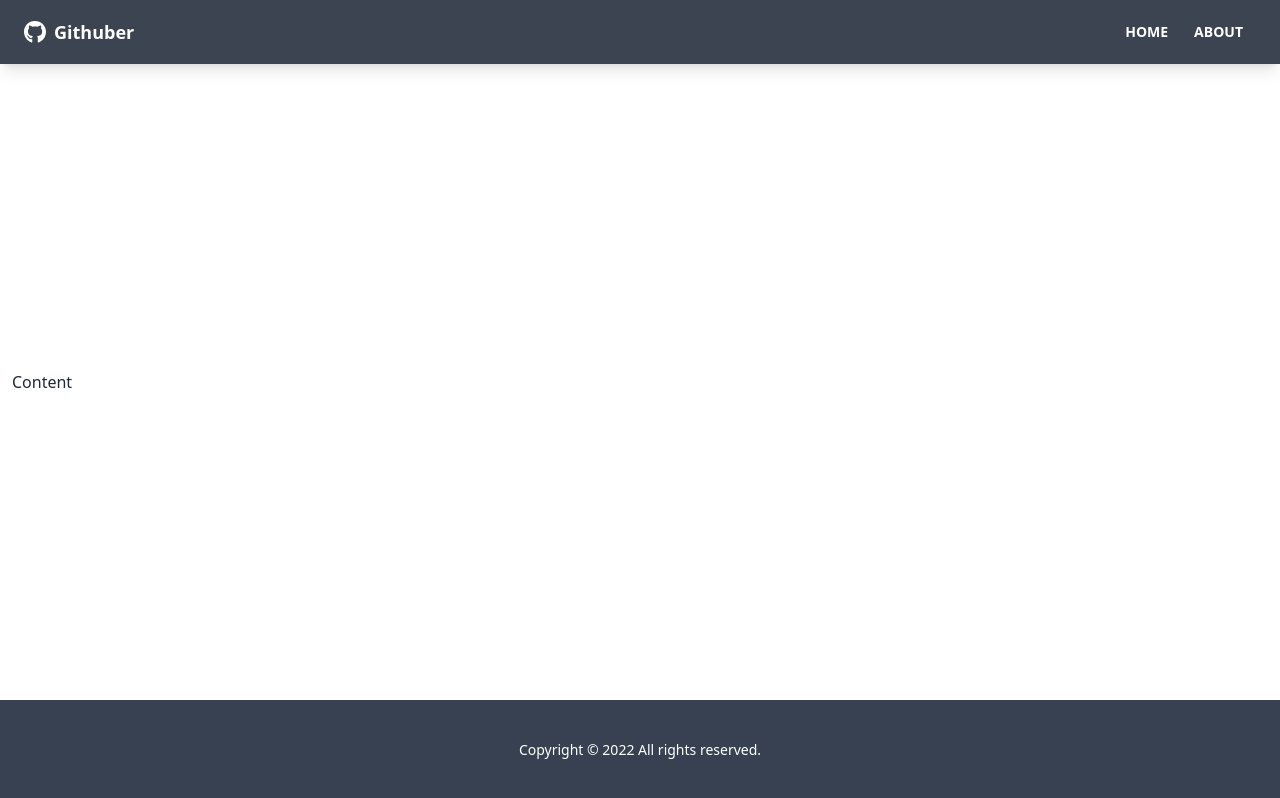
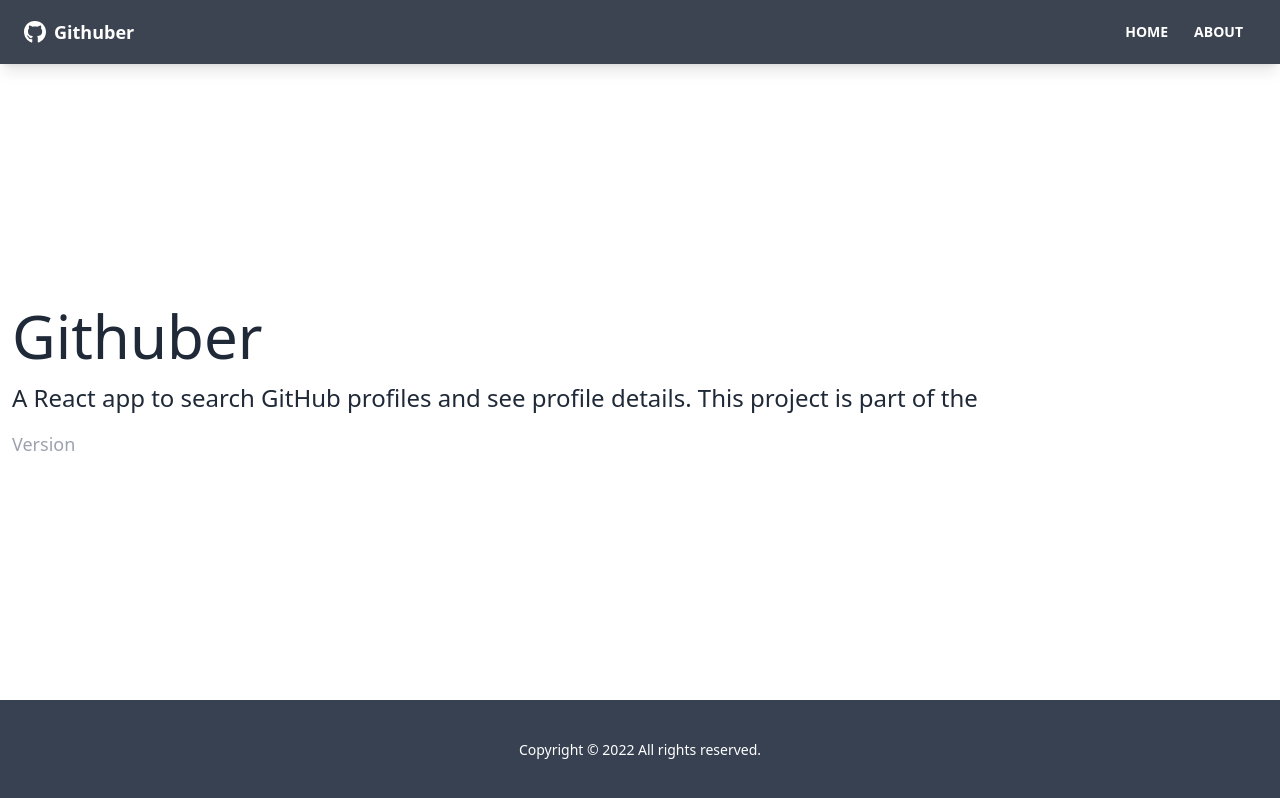
Before and after one commit to yenilikci/githuber, a React (Create React App) app: page /about in a window 1280 px wide. Built offline with nearby package versions, Linux system fonts and the light colour scheme.

Commit message:
pages&routes

```diff
--- a/src/App.js
+++ b/src/App.js
@@ -1,13 +1,24 @@
-import {BrowserRouter as Router} from 'react-router-dom'
+import {BrowserRouter as Router, Route, Routes} from 'react-router-dom'
 import Navbar from './components/layout/Navbar'
 import Footer from './components/layout/Footer'
+
+import Home from "./pages/Home";
+import About from "./pages/About";
+import NotFound from "./pages/NotFound";
 
 function App() {
     return (
         <Router>
             <div className="flex flex-col justify-between h-screen">
                 <Navbar />
-                <main className="container mx-auto px-3 pb-12">Content</main>
+                <main className="container mx-auto px-3 pb-12">
+                    <Routes>
+                        <Route path="/" element={<Home />} />
+                        <Route path="/about" element={<About />} />
+                        <Route path="/notfound" element={<NotFound />} />
+                        <Route path="/*" element={<NotFound />} />
+                    </Routes>
+                </main>
                 <Footer />
             </div>
         </Router>
--- /dev/null
+++ b/src/pages/About.jsx
@@ -0,0 +1,18 @@
+import React from 'react';
+
+function About(props) {
+    return (
+        <div>
+            <h1 className='text-6xl mb-4'>Githuber</h1>
+            <p className='mb-4 text-2xl font-light'>
+                A React app to search GitHub profiles and see profile details. This
+                project is part of the
+            </p>
+            <p className='text-lg text-gray-400'>
+                Version <span className='text-white'>1.0.0</span>
+            </p>
+        </div>
+    );
+}
+
+export default About;
--- /dev/null
+++ b/src/pages/Home.jsx
@@ -0,0 +1,13 @@
+import React from 'react';
+
+function Home(props) {
+    return (
+        <div>
+            <h1 className="text-6xl">
+                Welcome
+            </h1>
+        </div>
+    );
+}
+
+export default Home;
--- /dev/null
+++ b/src/pages/NotFound.jsx
@@ -0,0 +1,24 @@
+import React from 'react';
+import {FaHome} from 'react-icons/fa';
+import {Link} from 'react-router-dom';
+
+function NotFound(props) {
+    return (
+        <div className="hero">
+            <div className="text-center hero-content">
+                <div className="max-w-lg">
+                    <h1 className="text-8xl font-bold mb-8">
+                        Oopsss...
+                    </h1>
+                    <p className="text-5xl mb-8">404 - Page not found!</p>
+                    <Link to="/" className="btn btn-primary btn-lg">
+                        <FaHome className="mr-2" />
+                        Back to Home
+                    </Link>
+                </div>
+            </div>
+        </div>
+    );
+}
+
+export default NotFound;
```
